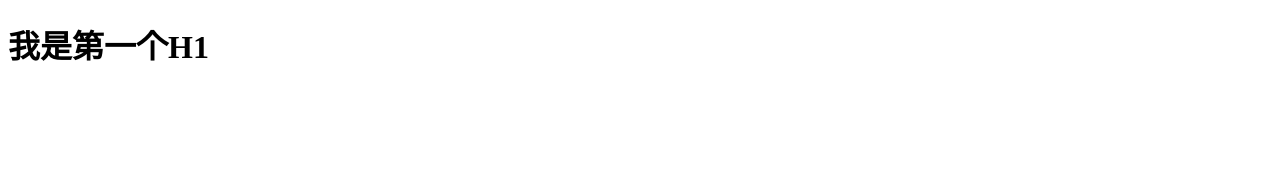
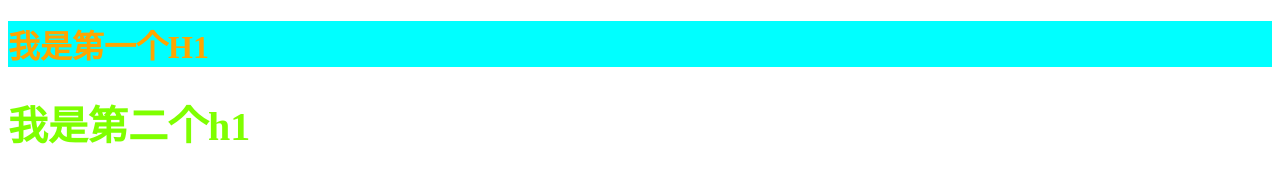
Before and after one commit to jingjingzia/test01, a plain HTML site: page index.html in a window 1280 px wide. Drawn offline with Linux system fonts and the light colour scheme.

Commit message:
添加第二个h1，设置字体大小和颜色

```diff
--- a/index.html
+++ b/index.html
@@ -5,10 +5,12 @@
     <meta charset="UTF-8">
     <meta name="viewport" content="width=device-width, initial-scale=1.0">
     <title>Document</title>
+    <link rel="stylesheet" href="./less/index.css">
 </head>
 
 <body>
     <h1>我是第一个H1</h1>
+    <h1>我是第二个h1</h1>
 </body>
 
 </html>
--- a/less/index.less
+++ b/less/index.less
@@ -2,3 +2,8 @@ h1:nth-of-type(1) {
     color: orange;
     background-color: aqua;
 }
+
+h1:nth-of-type(2) {
+    font-size: 40px;
+    color: chartreuse;
+}
```
Also changed, not shown: less/index.css.
